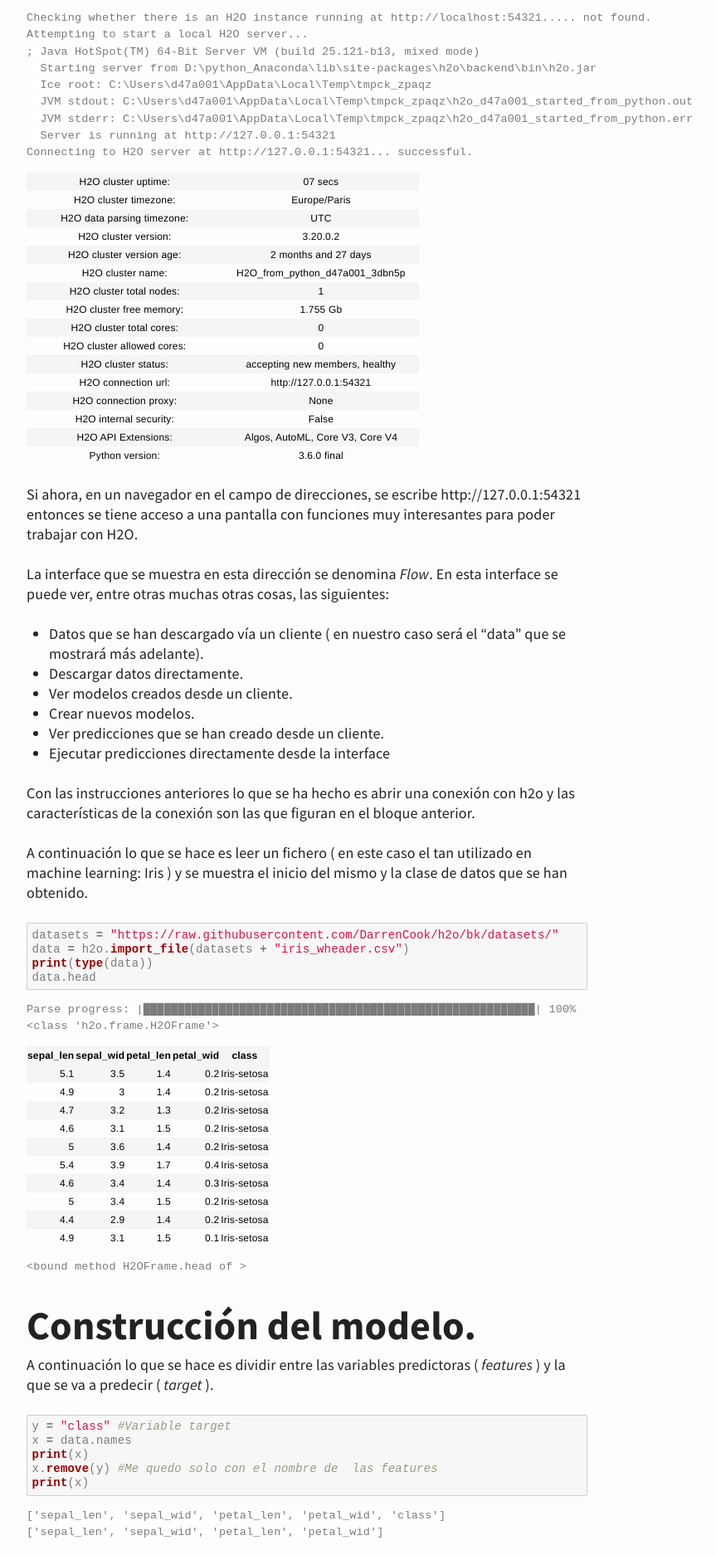
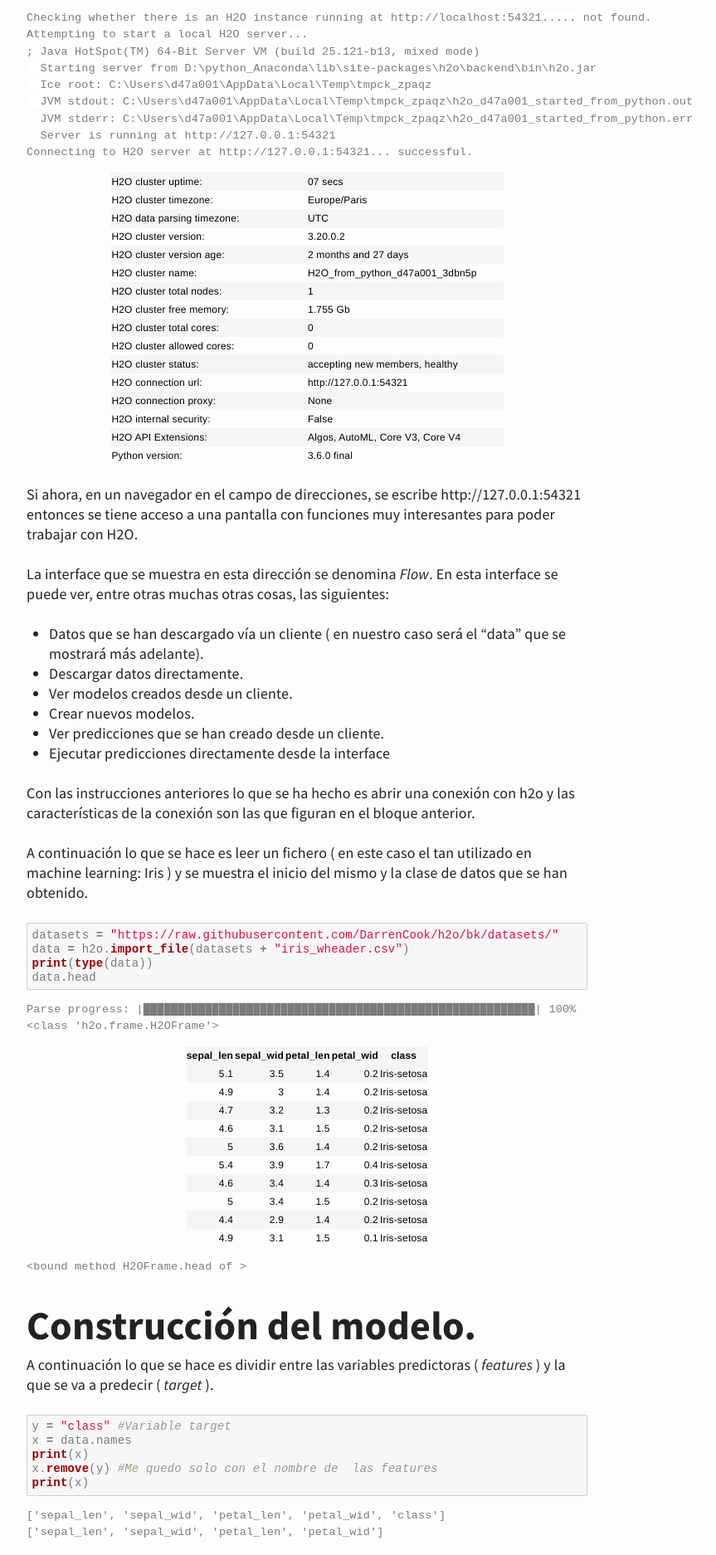
Before and after one commit to bigdatafran/big_data, a Jekyll site: the page built from _posts/2018-09-12-intro_H2O_Python.md, in a window 1280 px wide. Shown: the part 929-2803 px from the top of the page at 83% size, without its empty margins (270-1133 px from the left). Built offline with Jekyll 4.4.1, drawn with Linux system fonts in a browser that asks for light colours.

Commit message:
Mas cambios

```diff
--- a/_sass/jupyter.scss
+++ b/_sass/jupyter.scss
@@ -28,7 +28,8 @@
     background-color: transparent;
     line-height: 20px;
     font-family: "Helvetica Neue", Helvetica, Arial, sans-serif;
-    text-align:center;
+    margin-left:auto;
+    margin-right:auto;
 }
 .content table tr:nth-child(odd) {
     background: #f5f5f5;
```
